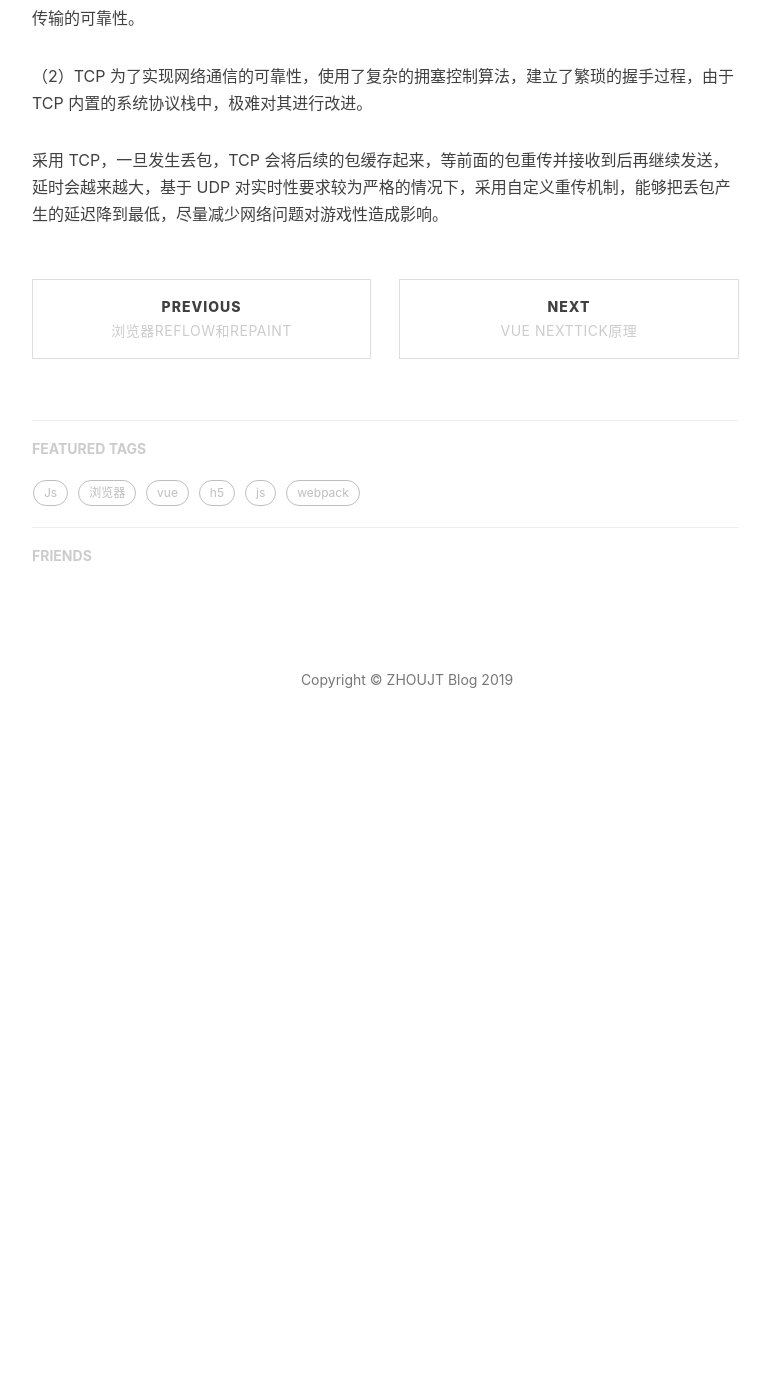
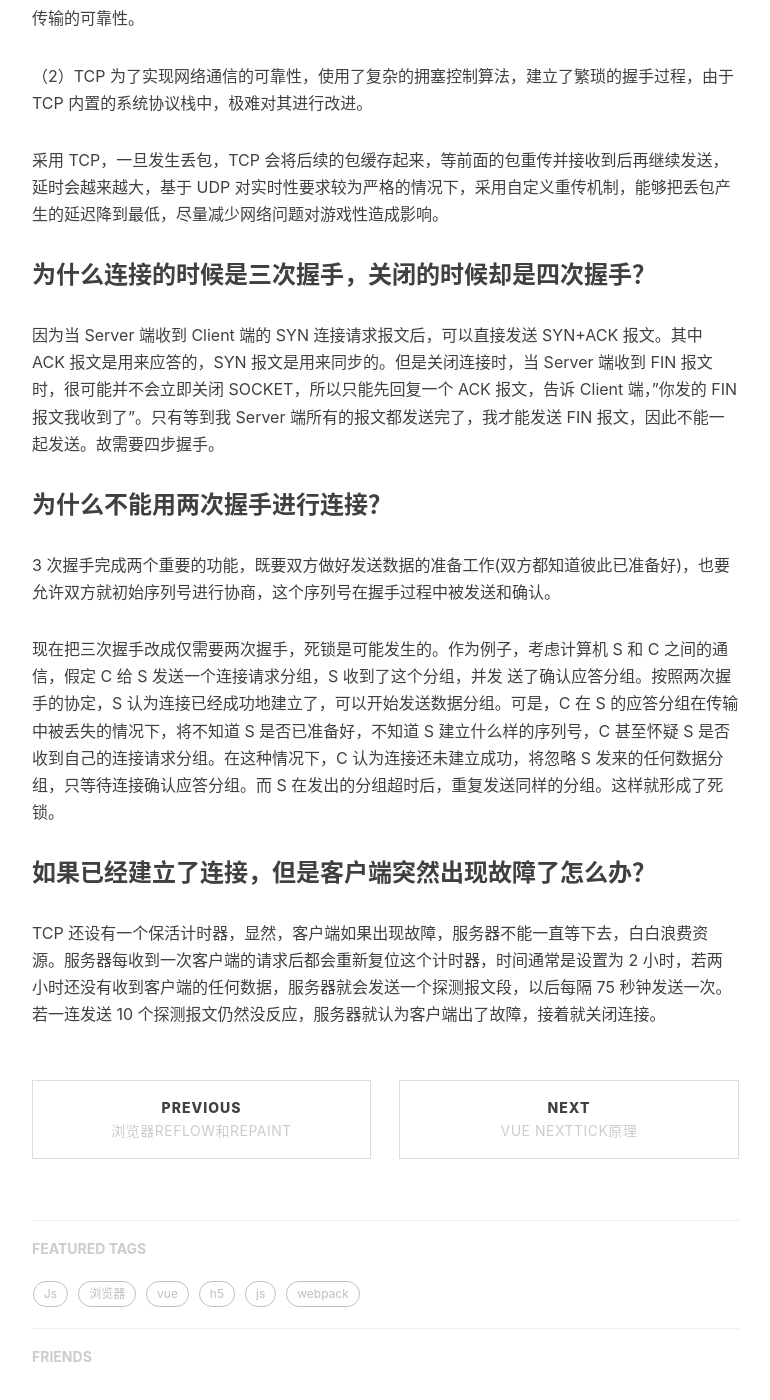
Before and after one commit to juntaozhou05/juntaozho05.github.io, a Jekyll site: the page built from _posts/2018-10-27-tcp.md, in a window 1280 px wide and 1400 px high, scrolled down 4333 px. Shown: the whole window, without its empty margins (233-1003 px from the left). Built offline with Jekyll 4.4.1, drawn with Linux system fonts in a browser that asks for light colours; nearby versions of some CDN libraries; comment, search, counter and statistics services are not loaded; before the commit the page ends 5117 px from its top, so only the background shows below that.

Commit message:
add blog

```diff
--- a/_posts/2018-10-27-tcp.md
+++ b/_posts/2018-10-27-tcp.md
@@ -115,3 +115,17 @@ UDP 以其简单、传输快的优势，在越来越多场景下取代了 TCP,
 （2）TCP 为了实现网络通信的可靠性，使用了复杂的拥塞控制算法，建立了繁琐的握手过程，由于 TCP 内置的系统协议栈中，极难对其进行改进。
 
 采用 TCP，一旦发生丢包，TCP 会将后续的包缓存起来，等前面的包重传并接收到后再继续发送，延时会越来越大，基于 UDP 对实时性要求较为严格的情况下，采用自定义重传机制，能够把丢包产生的延迟降到最低，尽量减少网络问题对游戏性造成影响。
+
+### 为什么连接的时候是三次握手，关闭的时候却是四次握手？
+
+因为当 Server 端收到 Client 端的 SYN 连接请求报文后，可以直接发送 SYN+ACK 报文。其中 ACK 报文是用来应答的，SYN 报文是用来同步的。但是关闭连接时，当 Server 端收到 FIN 报文时，很可能并不会立即关闭 SOCKET，所以只能先回复一个 ACK 报文，告诉 Client 端，"你发的 FIN 报文我收到了"。只有等到我 Server 端所有的报文都发送完了，我才能发送 FIN 报文，因此不能一起发送。故需要四步握手。
+
+### 为什么不能用两次握手进行连接？
+
+3 次握手完成两个重要的功能，既要双方做好发送数据的准备工作(双方都知道彼此已准备好)，也要允许双方就初始序列号进行协商，这个序列号在握手过程中被发送和确认。
+
+现在把三次握手改成仅需要两次握手，死锁是可能发生的。作为例子，考虑计算机 S 和 C 之间的通信，假定 C 给 S 发送一个连接请求分组，S 收到了这个分组，并发 送了确认应答分组。按照两次握手的协定，S 认为连接已经成功地建立了，可以开始发送数据分组。可是，C 在 S 的应答分组在传输中被丢失的情况下，将不知道 S 是否已准备好，不知道 S 建立什么样的序列号，C 甚至怀疑 S 是否收到自己的连接请求分组。在这种情况下，C 认为连接还未建立成功，将忽略 S 发来的任何数据分 组，只等待连接确认应答分组。而 S 在发出的分组超时后，重复发送同样的分组。这样就形成了死锁。
+
+### 如果已经建立了连接，但是客户端突然出现故障了怎么办？
+
+TCP 还设有一个保活计时器，显然，客户端如果出现故障，服务器不能一直等下去，白白浪费资源。服务器每收到一次客户端的请求后都会重新复位这个计时器，时间通常是设置为 2 小时，若两小时还没有收到客户端的任何数据，服务器就会发送一个探测报文段，以后每隔 75 秒钟发送一次。若一连发送 10 个探测报文仍然没反应，服务器就认为客户端出了故障，接着就关闭连接。
```
